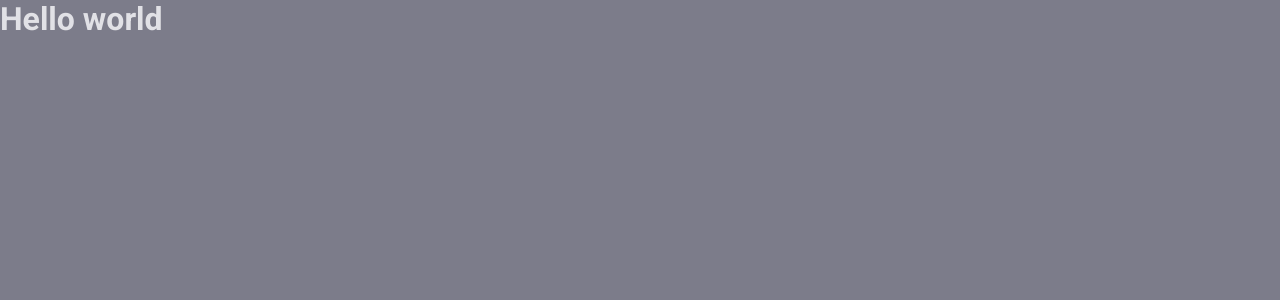
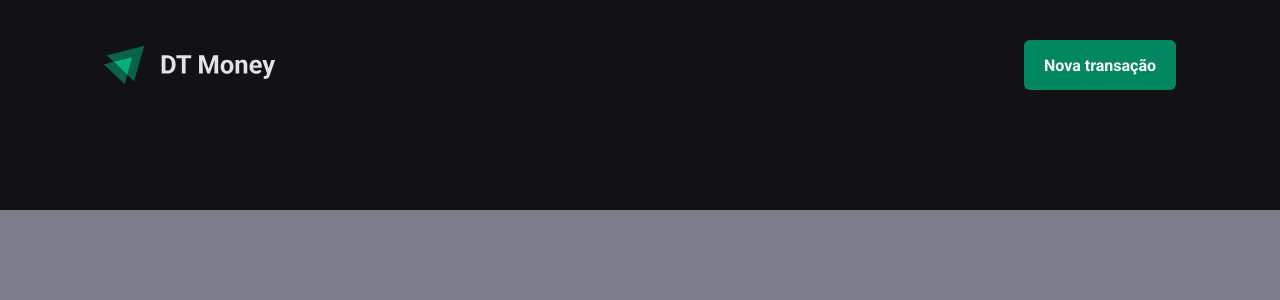
Before and after one commit to milsucruz/dt-money, a React (Vite) app: page / in a window 1280 px wide. Shown: the top 300 px of the page. Built offline with nearby package versions, Linux system fonts and the light colour scheme.

Commit message:
Header component

```diff
--- a/src/App.tsx
+++ b/src/App.tsx
@@ -1,12 +1,13 @@
 import { ThemeProvider } from 'styled-components'
 import { defaultTheme } from './Styles/themes/default'
 import { GlobalStyle } from './Styles/global'
+import { Transactions } from './pages/Transactions'
 
 export function App() {
   return (
     <ThemeProvider theme={defaultTheme}>
       <GlobalStyle />
-      <h1>Hello world</h1>
+      <Transactions />
     </ThemeProvider>
   )
 }
--- a/src/components/Header/index.tsx
+++ b/src/components/Header/index.tsx
@@ -0,0 +1,13 @@
+import { HeaderContainer, HeaderContent, NewTransactionButton } from './styles'
+import logoImg from '../../assets/logo.svg'
+
+export function Header() {
+  return (
+    <HeaderContainer>
+      <HeaderContent>
+        <img src={logoImg} alt="" />
+        <NewTransactionButton>Nova transação</NewTransactionButton>
+      </HeaderContent>
+    </HeaderContainer>
+  )
+}
--- /dev/null
+++ b/src/components/Header/styles.ts
@@ -0,0 +1,33 @@
+import styled from 'styled-components'
+
+export const HeaderContainer = styled.header`
+  background: ${(props) => props.theme['gray-900']};
+  padding: 2.5rem 0 7.5rem;
+`
+
+export const HeaderContent = styled.div`
+  width: 100%;
+  max-width: 1120px;
+  margin: 0 auto;
+  padding: 0 1.5rem;
+
+  display: flex;
+  justify-content: space-between;
+  align-items: center;
+`
+
+export const NewTransactionButton = styled.button`
+  height: 50px;
+  border: 0;
+  background: ${(props) => props.theme['green-500']};
+  color: ${(props) => props.theme.white};
+  font-weight: bold;
+  padding: 0 1.25rem;
+  border-radius: 6px;
+  cursor: pointer;
+
+  &:hover {
+    background: ${(props) => props.theme['green-700']};
+    transition: background-color 0.2s;
+  }
+`
--- /dev/null
+++ b/src/pages/Transactions/index.tsx
@@ -0,0 +1,9 @@
+import { Header } from '../../components/Header'
+
+export function Transactions() {
+  return (
+    <div>
+      <Header />
+    </div>
+  )
+}
```
Also changed, not shown: src/pages/Transactions/styles.ts (added).
